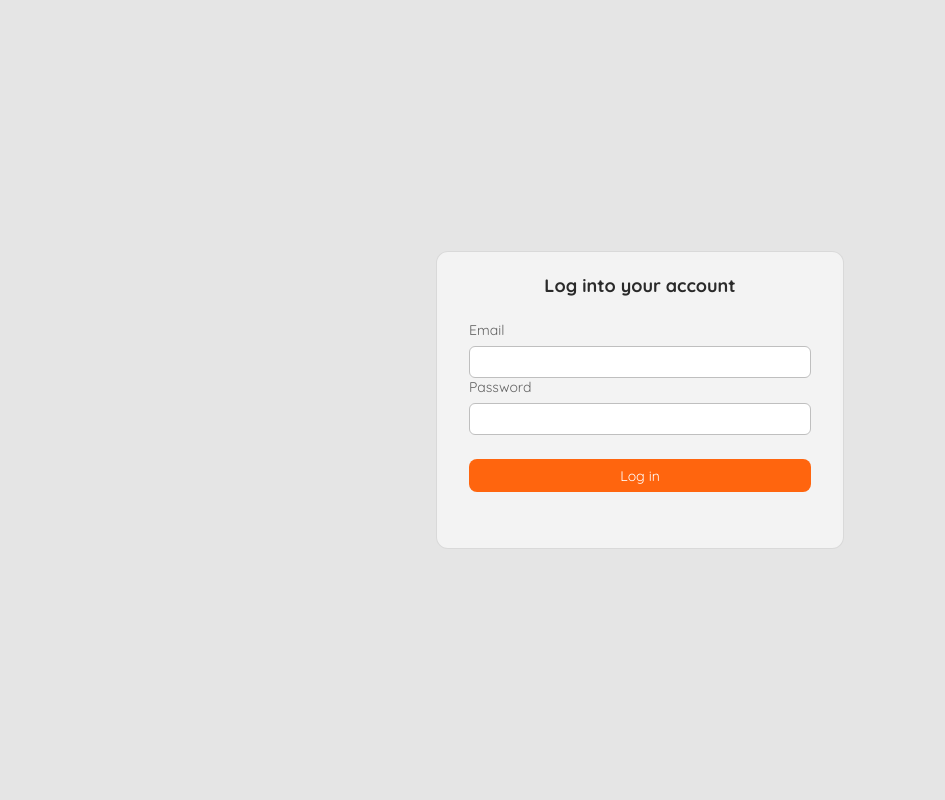
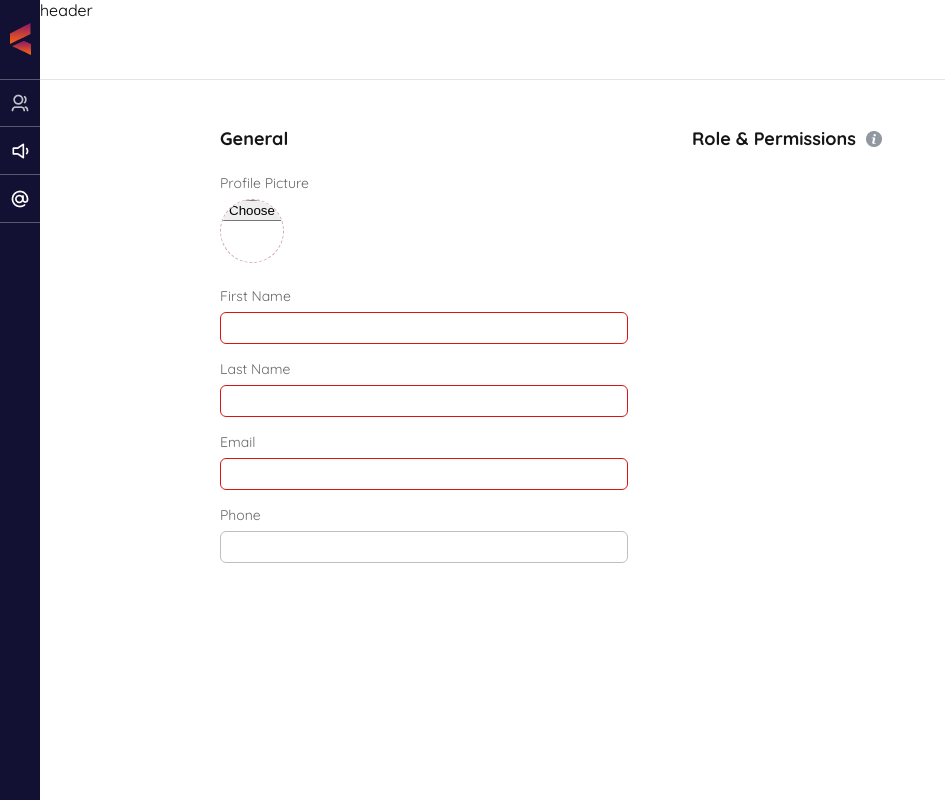
Before and after one commit to goeslike/rolique-internship, a React (Create React App) app in the folder client/: page /create-user in a window 1280 px wide. Before the commit this address led to /login. Shown: the whole page, without its empty margins (0-945 px from the left). Built offline with nearby package versions, Linux system fonts and the light colour scheme.

Commit message:
create-user page

```diff
--- a/client/src/components/CreateUser/CreateUser.jsx
+++ b/client/src/components/CreateUser/CreateUser.jsx
@@ -1,19 +1,66 @@
 import React from 'react';
-import {UserWrapper, UserHeader, UserContainer, UserFirstSection, UserSecondSection} from './CreateUser.style'
+import infoIcon from '../../assets/info-icon.png';
+import {
+    UserWrapper,
+    UserHeader,
+    UserContainer,
+    UserFirstSection,
+    UserSecondSection,
+    UserSectionTitle
+} from './CreateUser.style';
+import {Input, Label, PictureInput} from "../Inputs/CreateInputs.style";
 
 const CreateUser = () => {
     return (
         <UserWrapper>
-            <UserHeader>a</UserHeader>
+            <UserHeader>header</UserHeader>
 
             <UserContainer>
                 <UserFirstSection>
-                    <h3>General</h3>
+                    <UserSectionTitle>General</UserSectionTitle>
+
+                    <Label>Profile Picture</Label>
+                    <PictureInput
+                        id='profilePicture'
+                        name='profilePicture'
+                        type='file'/>
+
+                    <Label>First Name</Label>
+                    <Input
+                        id='firstName'
+                        name='firstName'
+                        type='text'
+                        required/>
+
+                    <Label>Last Name</Label>
+                    <Input
+                        id='lastName'
+                        name='lastName'
+                        type='text'
+                        required/>
+
+                    <Label>Email</Label>
+                    <Input
+                        id='email'
+                        name='email'
+                        type='email'
+                        required/>
+
+                    <Label>Phone</Label>
+                    <Input
+                        id='phone'
+                        name='phone'
+                        type='tel'
+                        onKeyUp="this.value = this.value.replace(/^(\s*)?(\+)?([- _():=+]?\d[- _():=+]?){10,14}(\s*)?$/);"/>
+
                 </UserFirstSection>
 
                 <UserSecondSection>
-                    <h3>Role & Permissions</h3>
-                    <img src="" alt=""/>
+                    <UserSectionTitle>
+                        Role & Permissions
+                        <img src={infoIcon} alt="infoIcon"/>
+                    </UserSectionTitle>
+
                 </UserSecondSection>
             </UserContainer>
         </UserWrapper>
--- a/client/src/components/CreateUser/CreateUser.style.js
+++ b/client/src/components/CreateUser/CreateUser.style.js
@@ -31,6 +31,9 @@ const UserSecondSection = styled.div`
 `;
 
 const UserSectionTitle = styled.h3`
+  display: flex;
+  align-items: center;
+
   margin: 0 0 24px;
 
   font-style: normal;
@@ -38,13 +41,17 @@ const UserSectionTitle = styled.h3`
   font-size: 18px;
 
   color: rgba(21, 21, 21, 1);
-`
 
+  & img {
+    margin: 0 0 0 10px;
+  }
+`;
 
 export {
     UserHeader,
     UserWrapper,
     UserContainer,
     UserFirstSection,
-    UserSecondSection
+    UserSecondSection,
+    UserSectionTitle
 }
--- /dev/null
+++ b/client/src/components/Inputs/CreateInputs.style.js
@@ -0,0 +1,53 @@
+import styled from 'styled-components';
+
+const Input = styled.input`
+  width: 100%;
+  height: 32px;
+
+  padding: 0 0 0 12px;
+  margin: 0 0 16px 0;
+
+  outline: none;
+
+  border: 1px solid #BFBFBF;
+  border-radius: 6px;
+
+  &:focus {
+    border: 1px solid rgba(255, 101, 14, 0.5);
+    filter: drop-shadow(0 0 rgba(255, 101, 14, 0.25));
+  }
+
+  &:required {
+    border: 1px solid #DA1414;
+  }
+`;
+
+const PictureInput = styled.input`
+  width: 64px;
+  height: 64px;
+
+  margin: 0 0 24px;
+
+  cursor: pointer;
+
+  border: 1px dashed rgba(197, 146, 165, 0.8);
+  border-radius: 50%;
+`;
+
+const Label = styled.div`
+  width: 100%;
+  height: 17px;
+
+  margin: 0 0 8px 0;
+
+  font-weight: normal;
+  font-size: 14px;
+
+  color: rgba(0, 0, 0, 0.6);
+`;
+
+export {
+    Input,
+    Label,
+    PictureInput
+};
--- a/client/src/components/Login/Login.jsx
+++ b/client/src/components/Login/Login.jsx
@@ -4,7 +4,8 @@ import {useDispatch, useSelector} from "react-redux";
 import errorImg from "../../assets/messages-icons/error.png";
 import {login} from "../../actions/user";
 
-import {LoginButton, LoginContainer, LoginError, LoginForm, LoginInput, LoginLabel, LoginTitle} from "./Login.style";
+import {LoginButton, LoginContainer, LoginError, LoginForm, LoginTitle} from "./Login.style";
+import {Input, Label} from "../Inputs/CreateInputs.style";
 
 const Login = () => {
     const loginError = useSelector(({userReducer: {loginError}}) => loginError);
@@ -23,20 +24,22 @@ const Login = () => {
                     Incorrect email or password
                 </LoginError>
 
-                <LoginLabel>Email</LoginLabel>
-                <LoginInput
+                <Label>Email</Label>
+                <Input
                     id='email'
                     name='email'
                     type='email'
                     value={email}
+                    required
                     onChange={({target: {value}}) => setEmail(value)}/>
 
-                <LoginLabel>Password</LoginLabel>
-                <LoginInput
+                <Label>Password</Label>
+                <Input
                     id='password'
                     name='password'
                     type='password'
                     value={password}
+                    required
                     onChange={({target: {value}}) => setPassword(value)}/>
 
                 <LoginButton onClick={() => dispatch(login(email, password))}>Log in</LoginButton>
--- a/client/src/components/Login/Login.style.js
+++ b/client/src/components/Login/Login.style.js
@@ -41,35 +41,6 @@ const LoginTitle = styled.div`
   opacity: 0.9;
 `;
 
-const LoginInput = styled.input`
-  width: 100%;
-  height: 32px;
-
-  padding: 0 0 0 12px;
-
-  outline: none;
-
-  border: 1px solid #BFBFBF;
-  border-radius: 6px;
-
-  &:focus {
-    border: 1px solid rgba(255, 101, 14, 0.5);
-    filter: drop-shadow(0 0 rgba(255, 101, 14, 0.25));
-  }
-`;
-
-const LoginLabel = styled.div`
-  width: 100%;
-  height: 17px;
-
-  margin: 0 0 8px 0;
-
-  font-weight: normal;
-  font-size: 14px;
-
-  color: rgba(0, 0, 0, 0.6);
-`;
-
 const LoginButton = styled.button`
   width: 100%;
   height: 33px;
@@ -110,14 +81,12 @@ const LoginError = styled.div`
   & img {
     margin: 0 8px 0 0;
   }
-`
+`;
 
 export {
     LoginContainer,
     LoginForm,
     LoginTitle,
-    LoginInput,
-    LoginLabel,
     LoginButton,
     LoginError
 };
--- a/client/src/redux/reducers/user-reducer.js
+++ b/client/src/redux/reducers/user-reducer.js
@@ -3,7 +3,7 @@ import { SET_USER, LOGOUT, LOGIN_ERROR } from '../action-types';
 const initialState = {
     currentUser: {},
     loginError: '',
-    isAuth: false
+    isAuth: true
 }
 
 const reducer = (state = initialState, action) => {
```
Also changed, not shown: client/package.json (+8 -0 lines), client/src/assets/info-icon.png (added).
